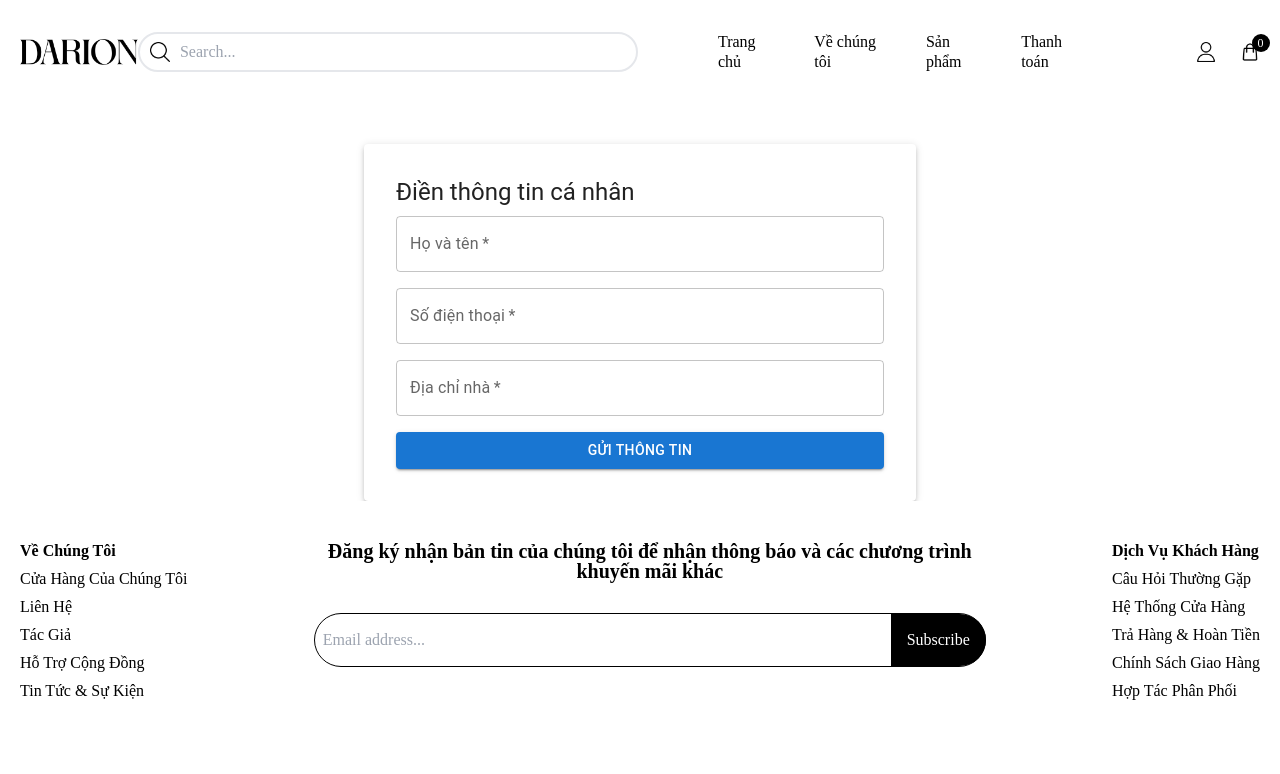
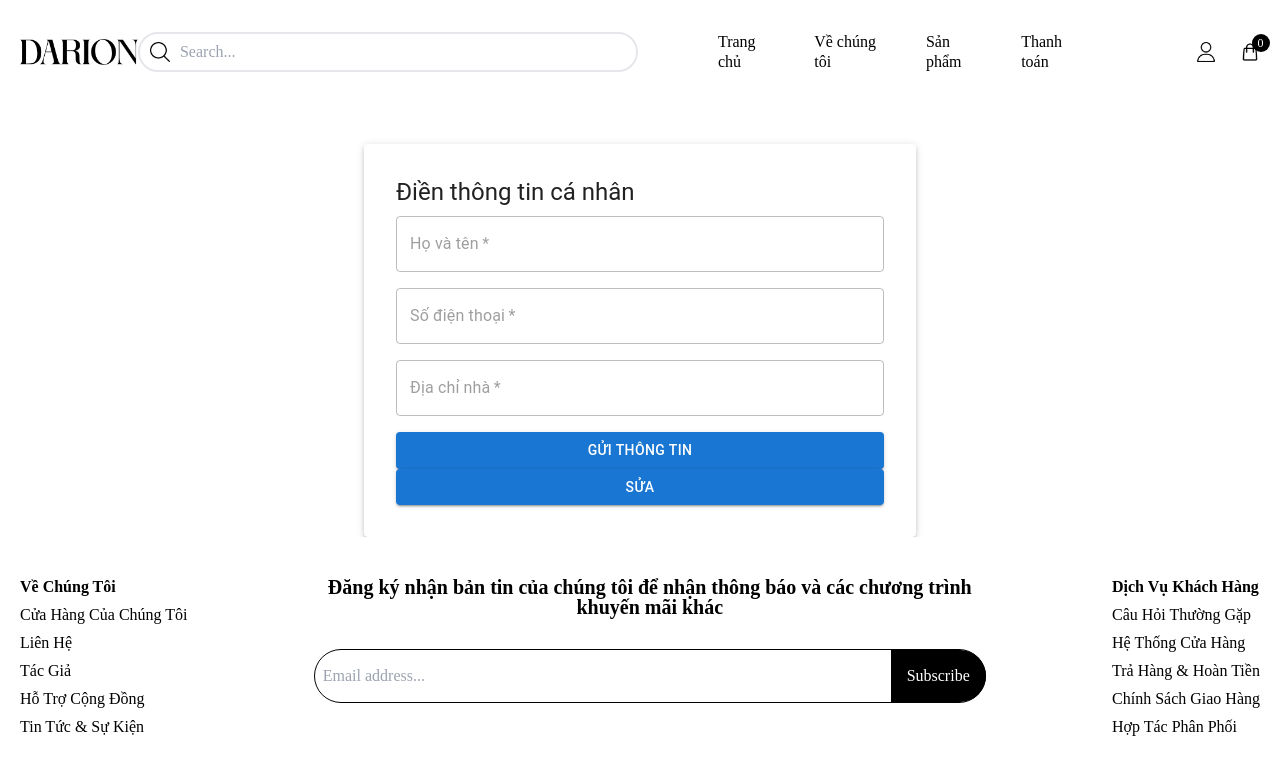
Before and after one commit to PhanTruc234/CSE702025-N06-Nhom3-Qu-n__Sinh_Vi-n, a React (Vite) app: page /infomation in a window 1280 px wide. Shown: the top 774 px of the page. Built offline with nearby package versions, Linux system fonts and the light colour scheme; no server answers.

Commit message:
Update FormInfomation.jsx

```diff
--- a/src/pages/account/info/FormInfomation.jsx
+++ b/src/pages/account/info/FormInfomation.jsx
@@ -1,4 +1,4 @@
-import { useState } from "react";
+import { useEffect, useState } from "react";
 import {
   Container,
   TextField,
@@ -14,7 +14,14 @@ export const FormInfomation = () => {
     soDienThoai: "",
     diaChi: "",
   });
-
+  const [edit, setEdit] = useState(false);
+  const [k, setK] = useState(null);
+  useEffect(() => {
+    const savedInfo = JSON.parse(localStorage.getItem("info"));
+    if (savedInfo) {
+      setFormData(savedInfo);
+    }
+  }, []);
   const handleChange = (e) => {
     const { name, value } = e.target;
     setFormData((prev) => ({
@@ -22,9 +29,22 @@ export const FormInfomation = () => {
       [name]: value,
     }));
   };
-
+  const handleEditInfo = () => {
+    setEdit(true);
+    const editInfo = JSON.parse(localStorage.getItem("info"));
+    if (editInfo) {
+      setFormData({
+        hoTen: editInfo.hoTen,
+        soDienThoai: editInfo.soDienThoai,
+        diaChi: editInfo.diaChi,
+      });
+    } else {
+      alert("Chưa có thông tin để sửa");
+    }
+  };
   const handleSubmit = (e) => {
     e.preventDefault();
+    setEdit(false);
     console.log("Dữ liệu đã gửi:", formData);
     alert("Gửi thông tin thành công!");
     localStorage.setItem("info", JSON.stringify(formData));
@@ -39,8 +59,10 @@ export const FormInfomation = () => {
         <Box
           component="form"
           noValidate
+          required
           autoComplete="off"
           onSubmit={handleSubmit}
+          disabled={!edit}
           sx={{ display: "flex", flexDirection: "column", gap: 2 }}
         >
           <TextField
@@ -50,6 +72,7 @@ export const FormInfomation = () => {
             value={formData.hoTen}
             onChange={handleChange}
             required
+            disabled={!edit}
           />
           <TextField
             label="Số điện thoại"
@@ -58,6 +81,7 @@ export const FormInfomation = () => {
             value={formData.soDienThoai}
             onChange={handleChange}
             required
+            disabled={!edit}
             inputProps={{ pattern: "[0-9]{10,11}" }}
             placeholder="Ví dụ: 0901234567"
           />
@@ -66,13 +90,24 @@ export const FormInfomation = () => {
             variant="outlined"
             name="diaChi"
             value={formData.diaChi}
+            disabled={!edit}
             onChange={handleChange}
             required
           />
           <Button type="submit" variant="contained" color="primary">
-            Gửi thông tin
+            {edit ? "Cập nhật thông tin" : "Gửi thông tin"}
           </Button>
         </Box>
+        <Button
+          type="button"
+          variant="contained"
+          color="primary"
+          fullWidth
+          className="inline-block mt-2"
+          onClick={handleEditInfo}
+        >
+          sửa
+        </Button>
       </Paper>
     </Container>
   );
```
